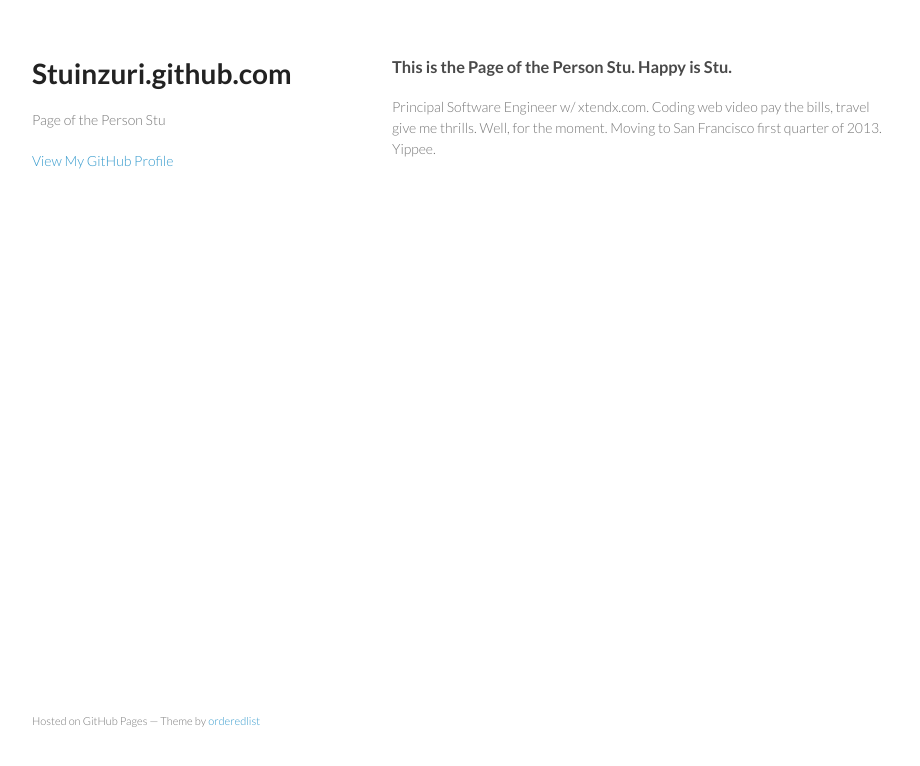
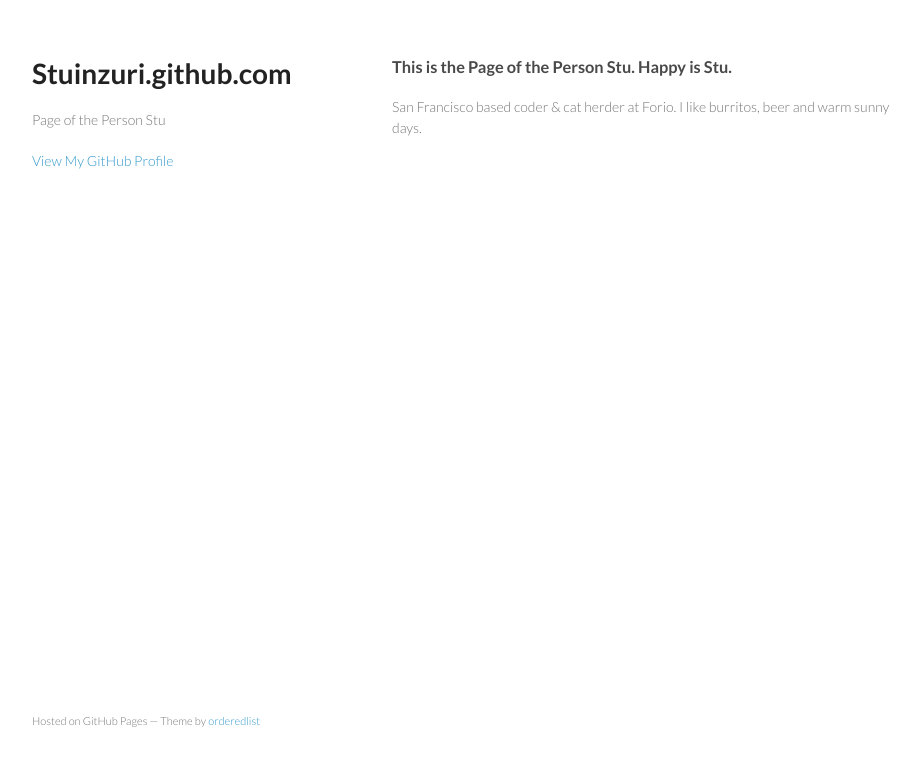
Before and after one commit to stuinzuri/stuinzuri.github.com, a plain HTML site: page index.html in a window 1280 px wide. Shown: the whole page, without its empty margins (178-1098 px from the left). Drawn offline with Linux system fonts and the light colour scheme.

Commit message:
Update index.html

```diff
--- a/index.html
+++ b/index.html
@@ -25,7 +25,7 @@
       <section>
         <h3>This is the Page of the Person Stu.  Happy is Stu.</h3>
 
-<p>Principal Software Engineer w/ xtendx.com. Coding web video pay the bills, travel give me thrills.  Well, for the moment.  Moving to San Francisco first quarter of 2013.  Yippee.</p>
+<p>San Francisco based coder & cat herder at Forio. I like burritos, beer and warm sunny days.</p>
       </section>
       <footer>
         <p><small>Hosted on GitHub Pages &mdash; Theme by <a href="https://github.com/orderedlist">orderedlist</a></small></p>
```
